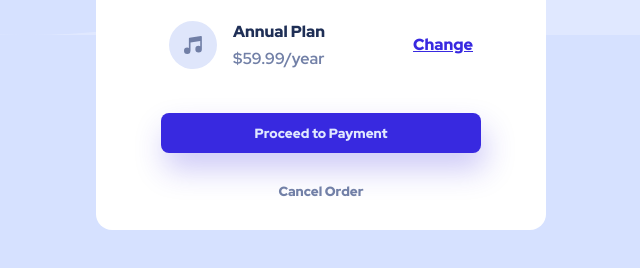
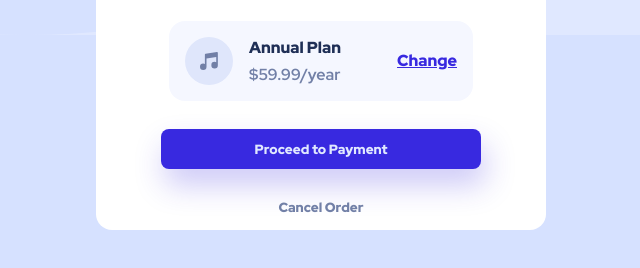
Before and after one commit to CosmicCatOS/order-summary, a plain HTML site: page index.html in a window 1280 px wide. Shown: the part 402-670 px from the top of the page, without its empty margins (319-959 px from the left). Drawn offline with Linux system fonts and the light colour scheme.

Commit message:
Add background to annual info summary

```diff
--- a/style.css
+++ b/style.css
@@ -65,6 +65,9 @@ body {
   justify-content: center;
   margin-top: 1.5rem;
   width: 19rem;
+  background-color: var(--pale-blue-2);
+  padding: 1rem;
+  border-radius: 1rem;
 }
 
 .info img {
```
